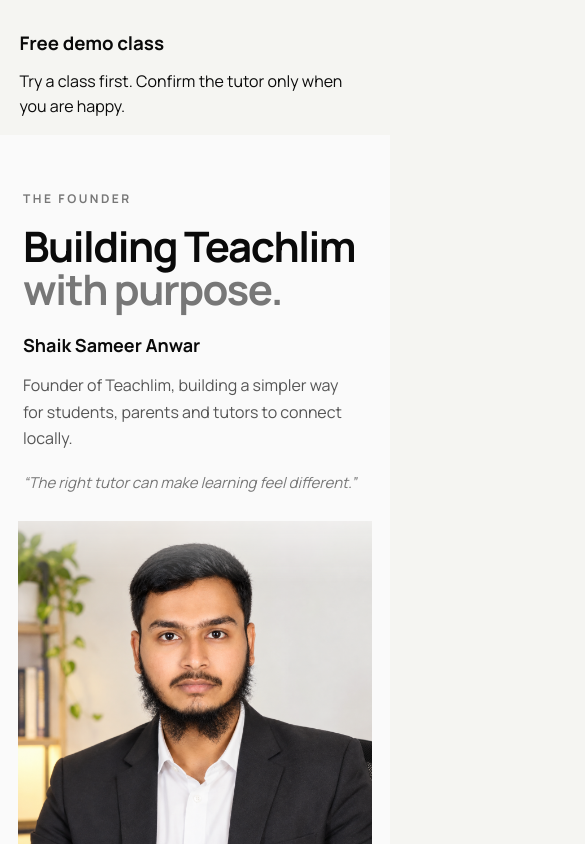
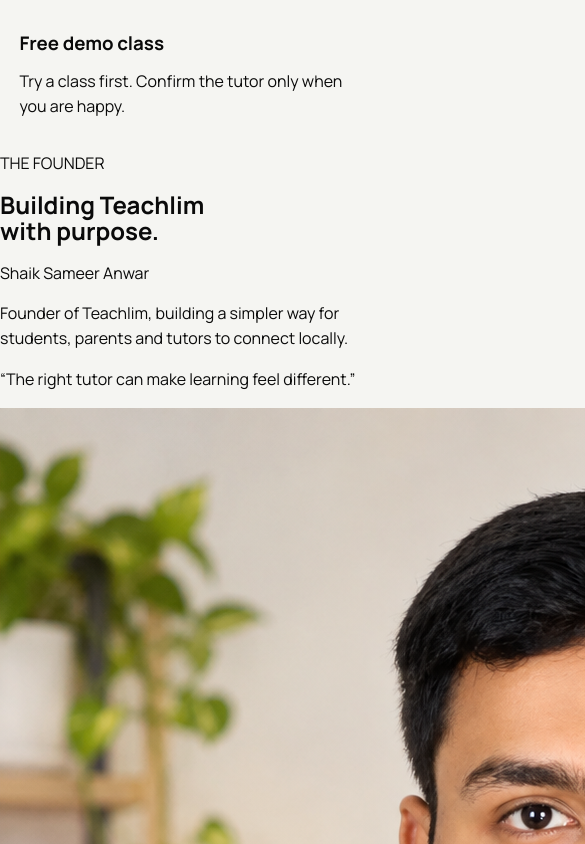
Before and after one commit to msqcodes/teachlim-frontend, a React (Vite) app: page / in a window 390 px wide. Shown: the part 2400-3244 px from the top of the page, 585 px wide, since content can reach past the window. Built offline with nearby package versions, Linux system fonts and the light colour scheme; no server answers.

Commit message:
Delete founder section styles
Removed the founder section styles from the CSS file.

```diff
--- a/src/styles.css
+++ b/src/styles.css
@@ -84,179 +84,3 @@ select,input,textarea{font:inherit;padding:.7rem .9rem;border:1.5px solid var(--
   .nav nav.open{display:flex}
 }
 @media(prefers-reduced-motion:reduce){html{scroll-behavior:auto}}
-
-
-/* =========================
-   FOUNDER SECTION
-   ========================= */
-
-.founder-section {
-  position: relative;
-  overflow: hidden;
-  padding: 20px 24px 0;
-  background: #fafafa;
-}
-
-.founder-container {
-  position: relative;
-  max-width: 1200px;
-  min-height: 500px;
-  margin: 0 auto;
-  display: flex;
-  align-items: center;
-}
-
-/* Text sits on the left */
-
-.founder-content {
-  position: relative;
-  z-index: 2;
-  width: 52%;
-  padding: 70px 0;
-}
-
-.founder-label {
-  margin: 0 0 16px;
-  font-size: 12px;
-  font-weight: 700;
-  letter-spacing: 2.5px;
-  color: #777;
-}
-
-.founder-content h2 {
-  margin: 0 0 22px;
-  font-size: clamp(38px, 5vw, 64px);
-  line-height: 1.02;
-  letter-spacing: -2px;
-  font-weight: 700;
-}
-
-.founder-content h2 span {
-  color: #777;
-}
-
-.founder-name {
-  margin: 0 0 12px;
-  font-size: 18px;
-  font-weight: 700;
-}
-
-.founder-description {
-  max-width: 390px;
-  margin: 0 0 20px;
-  font-size: 16px;
-  line-height: 1.65;
-  color: #555;
-}
-
-.founder-quote {
-  max-width: 400px;
-  margin: 0;
-  font-size: 15px;
-  line-height: 1.6;
-  font-style: italic;
-  color: #777;
-}
-
-/* Image */
-
-.founder-image-container {
-  position: absolute;
-  right: -40px;
-  bottom: 0;
-  width: 58%;
-  height: 100%;
-  display: flex;
-  align-items: flex-end;
-  justify-content: flex-end;
-  pointer-events: none;
-}
-
-.founder-image {
-  width: 100%;
-  height: 100%;
-  object-fit: contain;
-  object-position: right bottom;
-
-  /*
-    Creates a soft fade so the image
-    blends into the page instead of
-    looking like a rectangular photo.
-  */
-  -webkit-mask-image: linear-gradient(
-    to right,
-    transparent 0%,
-    rgba(0, 0, 0, 0.35) 18%,
-    black 42%,
-    black 100%
-  );
-
-  mask-image: linear-gradient(
-    to right,
-    transparent 0%,
-    rgba(0, 0, 0, 0.35) 18%,
-    black 42%,
-    black 100%
-  );
-}
-
-
-/* =========================
-   MOBILE
-   ========================= */
-
-@media (max-width: 700px) {
-
-  .founder-section {
-    padding: 0 18px;
-  }
-
-  .founder-container {
-    min-height: auto;
-    display: flex;
-    flex-direction: column;
-    align-items: stretch;
-  }
-
-  .founder-content {
-    width: 100%;
-    padding: 55px 5px 0;
-  }
-
-  .founder-content h2 {
-    font-size: 42px;
-    letter-spacing: -1.5px;
-  }
-
-  .founder-description {
-    max-width: 330px;
-  }
-
-  .founder-image-container {
-    position: relative;
-    right: auto;
-    width: 100%;
-    height: 390px;
-    margin-top: -10px;
-  }
-
-  .founder-image {
-    width: 100%;
-    height: 100%;
-    object-position: center bottom;
-
-    -webkit-mask-image: linear-gradient(
-      to bottom,
-      transparent 0%,
-      black 25%,
-      black 100%
-    );
-
-    mask-image: linear-gradient(
-      to bottom,
-      transparent 0%,
-      black 25%,
-      black 100%
-    );
-  }
-}
```
